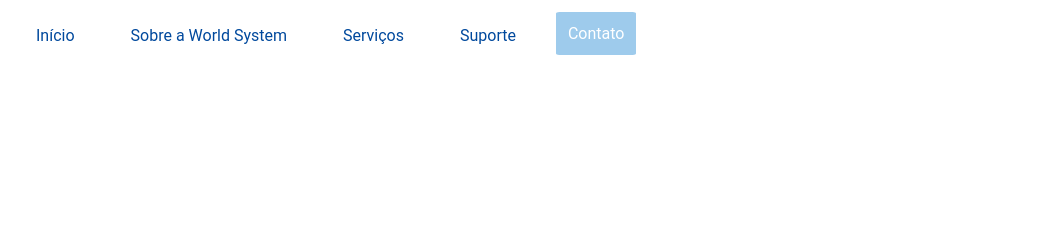
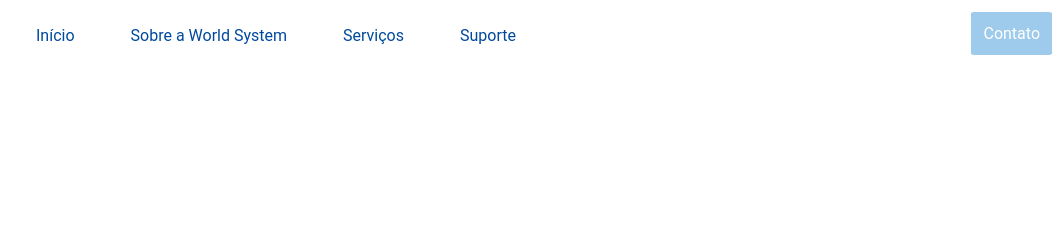
Before and after one commit to diogocnew/wsionline, a plain HTML site: page index.html in a window 1280 px wide. Shown: the top 229 px of the page, 216-1280 px from the left. Drawn offline with Linux system fonts and the light colour scheme.

Commit message:
html and css sintaxes fixed

```diff
--- a/index.html
+++ b/index.html
@@ -20,7 +20,7 @@
       <li><a href="sobre.asp">Sobre a World System</a></li>
       <li><a href="servicos.asp">Serviços</a></li>
       <li><a href="suporte.asp">Suporte</a></li>
-      <li><a class="active" href="#contato">Contato</a></li>
+      <li style="float:right"><a class="active" href="#contato">Contato</a></li>
     </ul>
   </div>
 
--- a/styles.css
+++ b/styles.css
@@ -75,6 +75,7 @@ ul li a:hover {
 }
 
 .active {
+  float: right;
   background-color: #9ecbec;
   color: white;
   font-size: 1rem;
```
